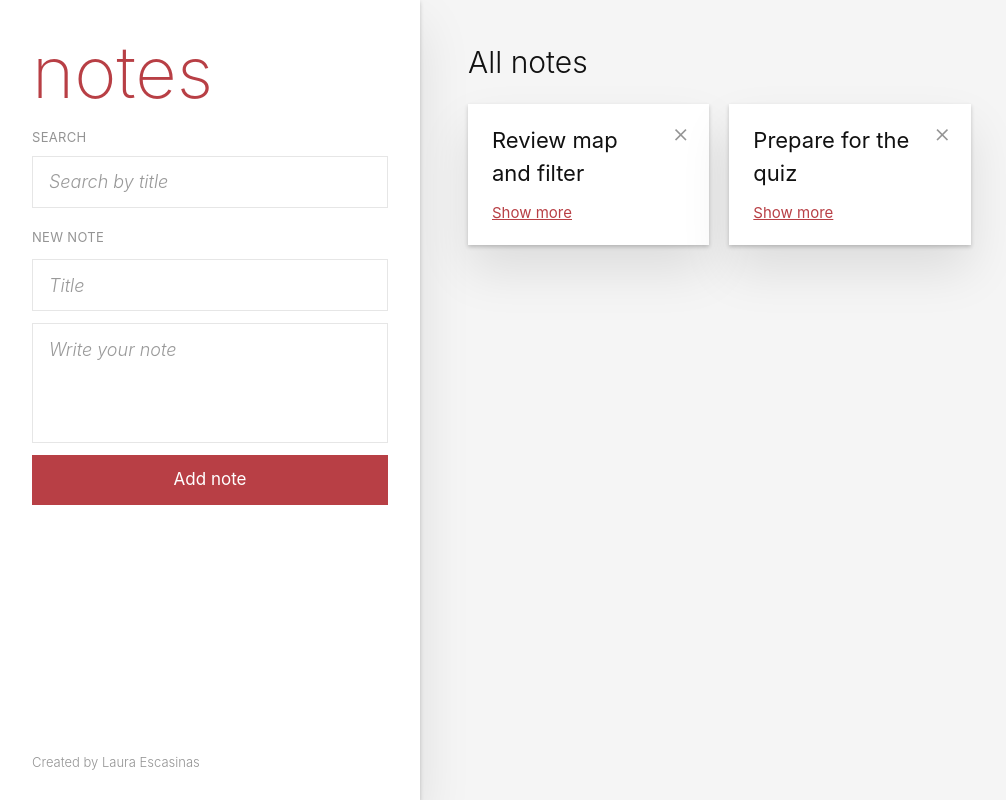
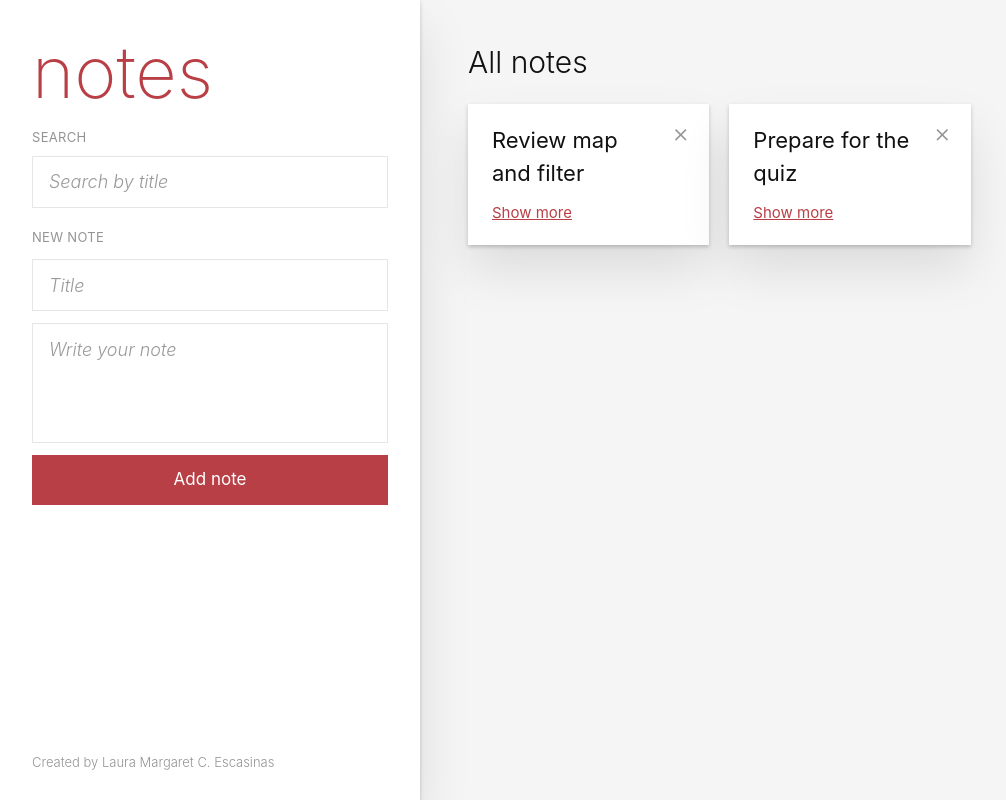
Before and after one commit to lauramargaretescasinas/csit340g7-notes, a React (Vite) app: page / in a window 1280 px wide. Shown: the whole page, without its empty margins (0-1006 px from the left). Built offline with nearby package versions, Linux system fonts and the light colour scheme.

Commit message:
chore: replace YOUR NAME with Laura Margaret C. Escasinas

```diff
--- a/src/App.jsx
+++ b/src/App.jsx
@@ -5,7 +5,8 @@ function App() {
   return (
     <div className="bg-[#f5f5f5] font-light text-[#111]">
       <Notes />
-      <Info name="Laura Escasinas" />
+      {/* fixed */}
+      <Info name="Laura Margaret C. Escasinas" />
     </div>
   )
 }
```
